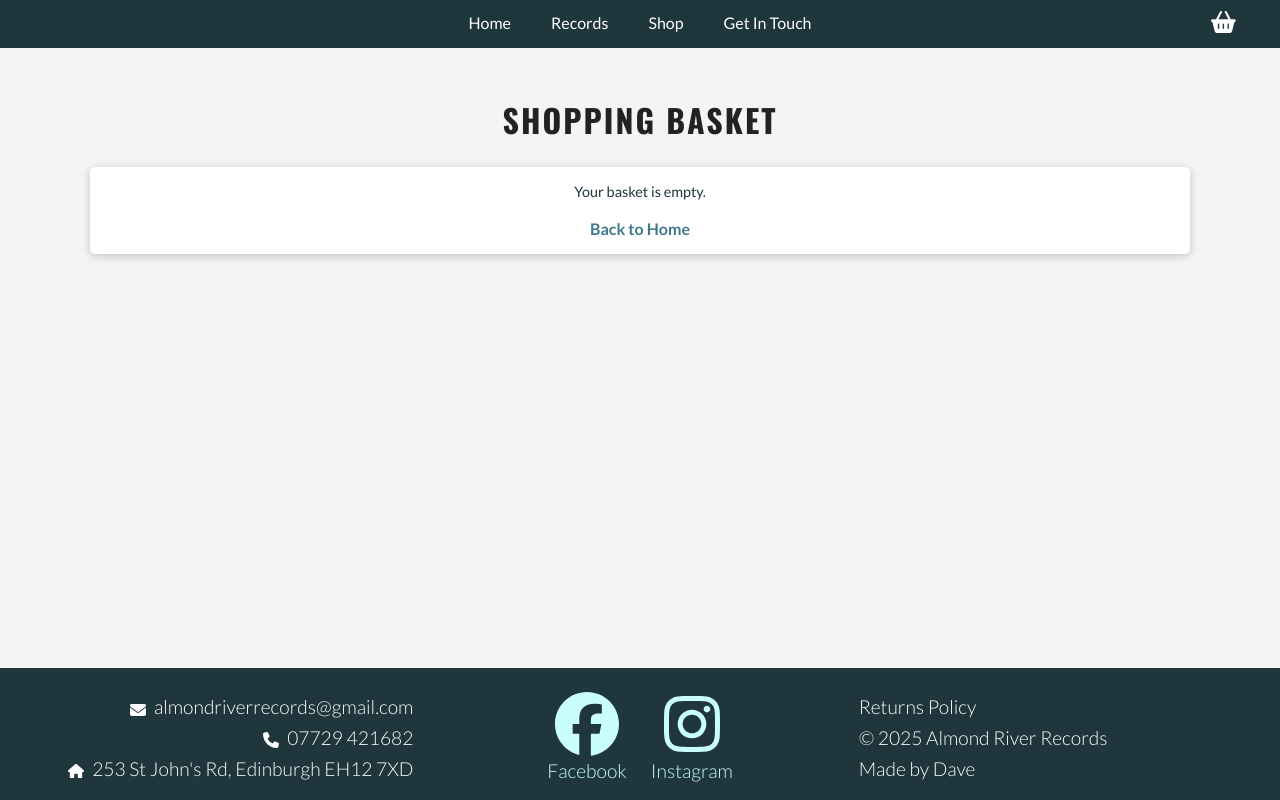
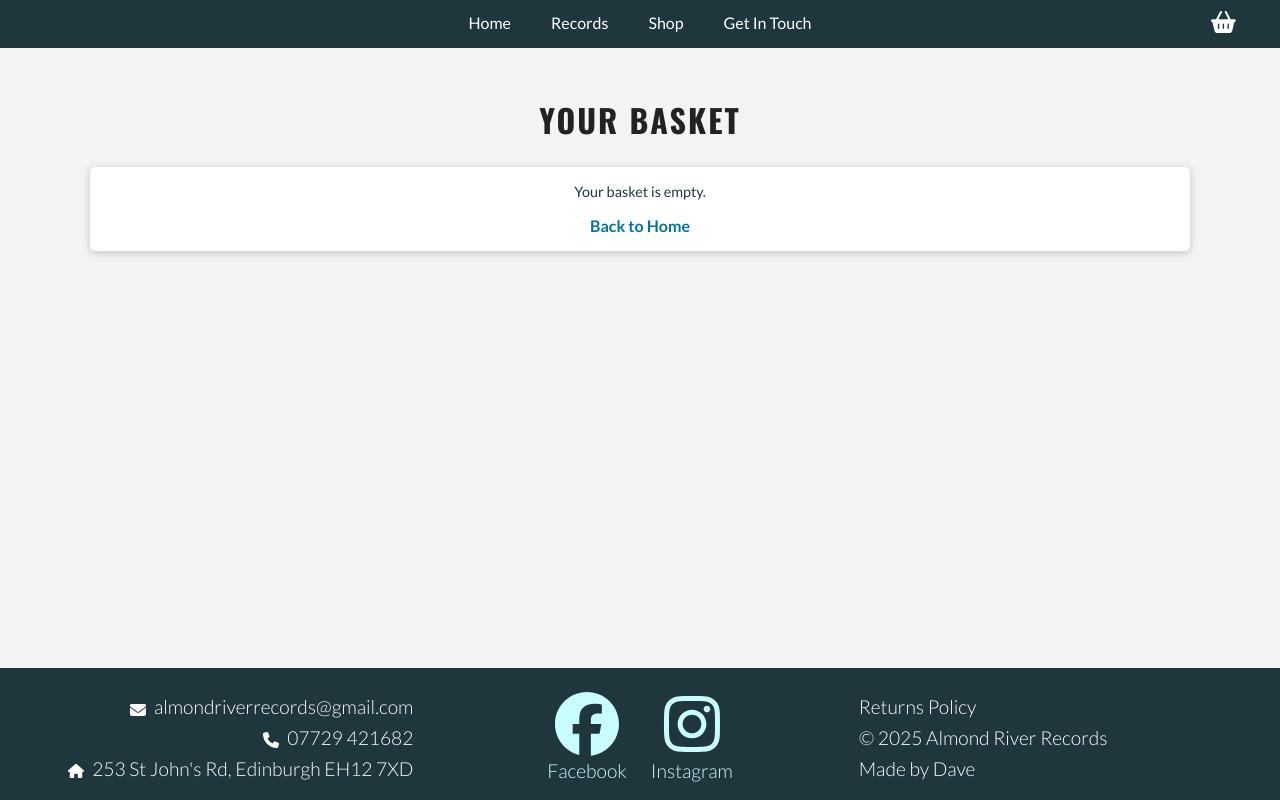
Before and after one commit to dvhzldn/almond-river-records, a Next.js app: page /basket in a window 1280 px wide. Built offline with nearby package versions, Linux system fonts and the light colour scheme.

Commit message:
Handled duplicate basket item prevention plus CSS styling.

```diff
--- a/src/app/api/context/BasketContext.tsx
+++ b/src/app/api/context/BasketContext.tsx
@@ -26,14 +26,23 @@ const BasketContext = createContext<BasketContextType | undefined>(undefined);
 export const BasketProvider = ({ children }: { children: ReactNode }) => {
 	const [basket, setBasket] = useState<BasketItem[]>([]);
 
+	// Add item to basket, but only if it's not already there
 	const addToBasket = (item: BasketItem) => {
-		setBasket((prevBasket) => [...prevBasket, item]);
+		// Check if the item is already in the basket
+		if (!basket.find((existingItem) => existingItem.id === item.id)) {
+			setBasket((prevBasket) => [...prevBasket, item]);
+		} else {
+			// You can add a notification or log here if you'd like
+			alert(`${item.artist} - ${item.title} is already in your basket!`);
+		}
 	};
 
+	// Remove item from basket
 	const removeFromBasket = (id: string) => {
 		setBasket((prevBasket) => prevBasket.filter((item) => item.id !== id));
 	};
 
+	// Clear the basket
 	const clearBasket = () => {
 		setBasket([]);
 	};
--- a/src/app/basket/page.tsx
+++ b/src/app/basket/page.tsx
@@ -8,59 +8,57 @@ export default function BasketPage() {
 	const { basket, removeFromBasket, clearBasket } = useBasket();
 
 	const handleCheckout = async () => {
-		alert("Proceeding to checkout for all items (Feature coming soon!)");
+		alert("Feature coming soon!");
 	};
+
+	const defaultImage = "/images/almond-river-logo.jpg";
 
 	return (
 		<div className="page-container">
-			<h1 className="page-title">Shopping Basket</h1>
+			<h1 className="page-title">Your Basket</h1>
 			<div className="content-box">
-				<div className="basket-container">
 				{basket.length === 0 ? (
 					<p>Your basket is empty.</p>
 				) : (
 					<>
-							<ul>
+						<button className="basket-button" onClick={handleCheckout}>
+							Buy Now
+						</button>
+
+						<div className="basket-list">
 							{basket.map((item) => (
-									<li key={item.id} className="basket-item">
-										{item.coverImage && (
+								<div key={item.id} className="basket-item">
 									<Image
-												src={item.coverImage}
+										src={item.coverImage || defaultImage}
 										alt={item.title}
-												width={100}
-												height={100}
+										width={120}
+										height={120}
+										className="basket-cover"
 									/>
-										)}
+
 									<div>
 										<h3>{item.title}</h3>
 										<p>By {item.artist}</p>
 										<p>Price: £{(item.price / 100).toFixed(2)}</p>
 										<button
+											className="basket-remove"
 											onClick={() => removeFromBasket(item.id)}
 										>
 											Remove
 										</button>
 									</div>
-									</li>
+								</div>
 							))}
-							</ul>
-							<button
-								onClick={clearBasket}
-								className="clear-basket-button"
-							>
+						</div>
+
+						<button className="basket-button" onClick={clearBasket}>
 							Clear Basket
-							</button>
-							<button
-								onClick={handleCheckout}
-								className="checkout-button"
-							>
-								Buy Now
 						</button>
 					</>
 				)}
-					<br />
-					<Link href="/">Back to Home</Link>
-				</div>
+				<Link href="/" className="back-to-home">
+					Back to Home
+				</Link>
 			</div>
 		</div>
 	);
--- a/src/app/globals.css
+++ b/src/app/globals.css
@@ -619,6 +619,42 @@ li {
 	cursor: not-allowed;
 }
 
+/* Basket Page */
+
+.basket-list {
+	display: flex;
+	flex-direction: column;
+	gap: 1.5rem;
+	width: 100%;
+	max-width: 600px;
+	margin: auto;
+	text-align: left;
+}
+
+/* Individual Basket Item */
+.basket-item {
+	display: flex;
+	align-items: center;
+	gap: 1.5rem;
+	padding: 1rem;
+	border-bottom: 1px solid #ccc;
+	width: 100%;
+}
+
+/* Back to Home Link */
+.back-to-home {
+	display: block;
+	text-align: center;
+	margin-top: 1rem;
+	color: #0073a1;
+	font-weight: bold;
+	text-decoration: none;
+}
+
+.back-to-home:hover {
+	text-decoration: underline;
+}
+
 /* Results */
 .pagination {
 	display: flex;
```
Lines whose indentation alone changed are shown as unchanged.
